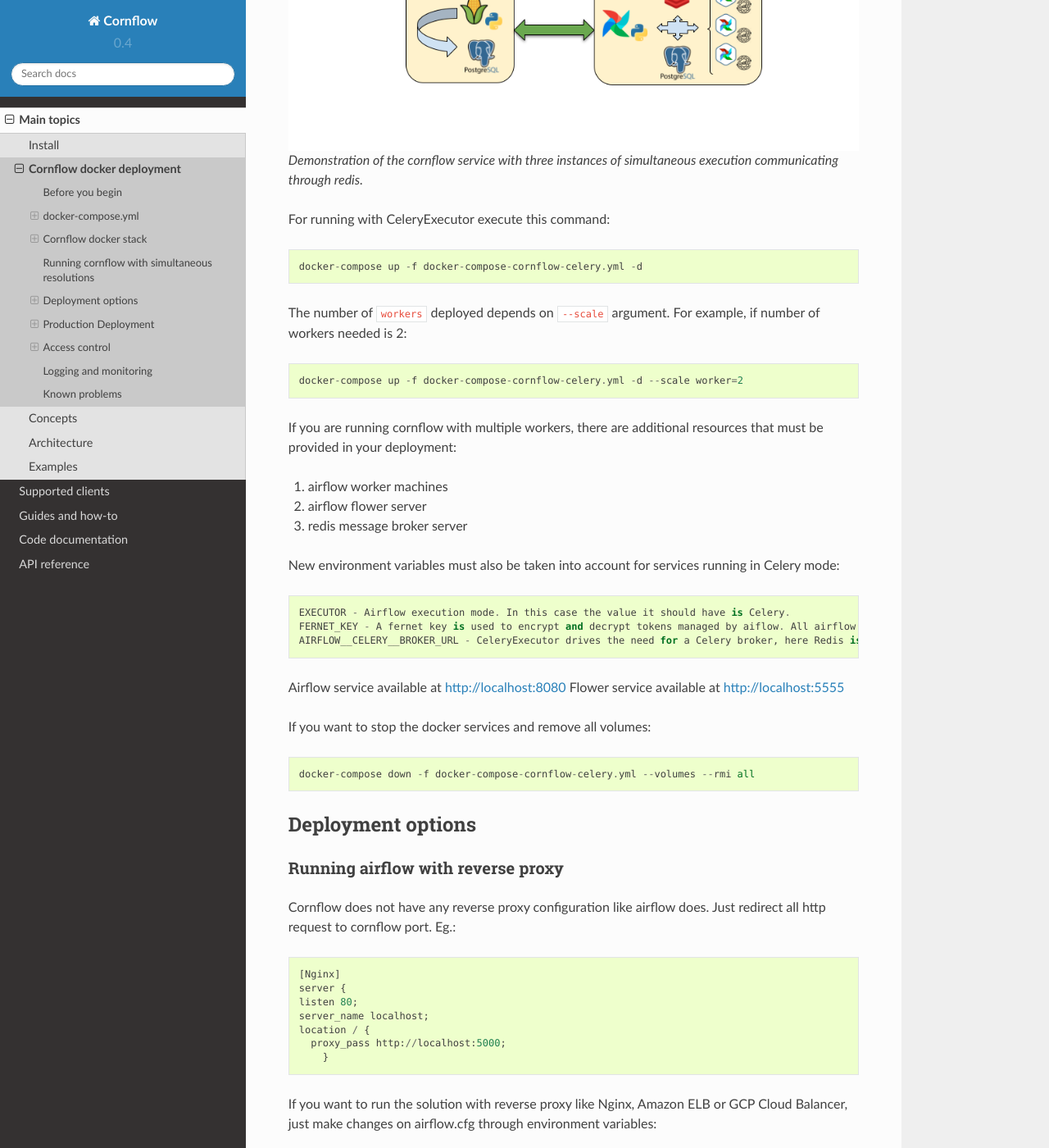
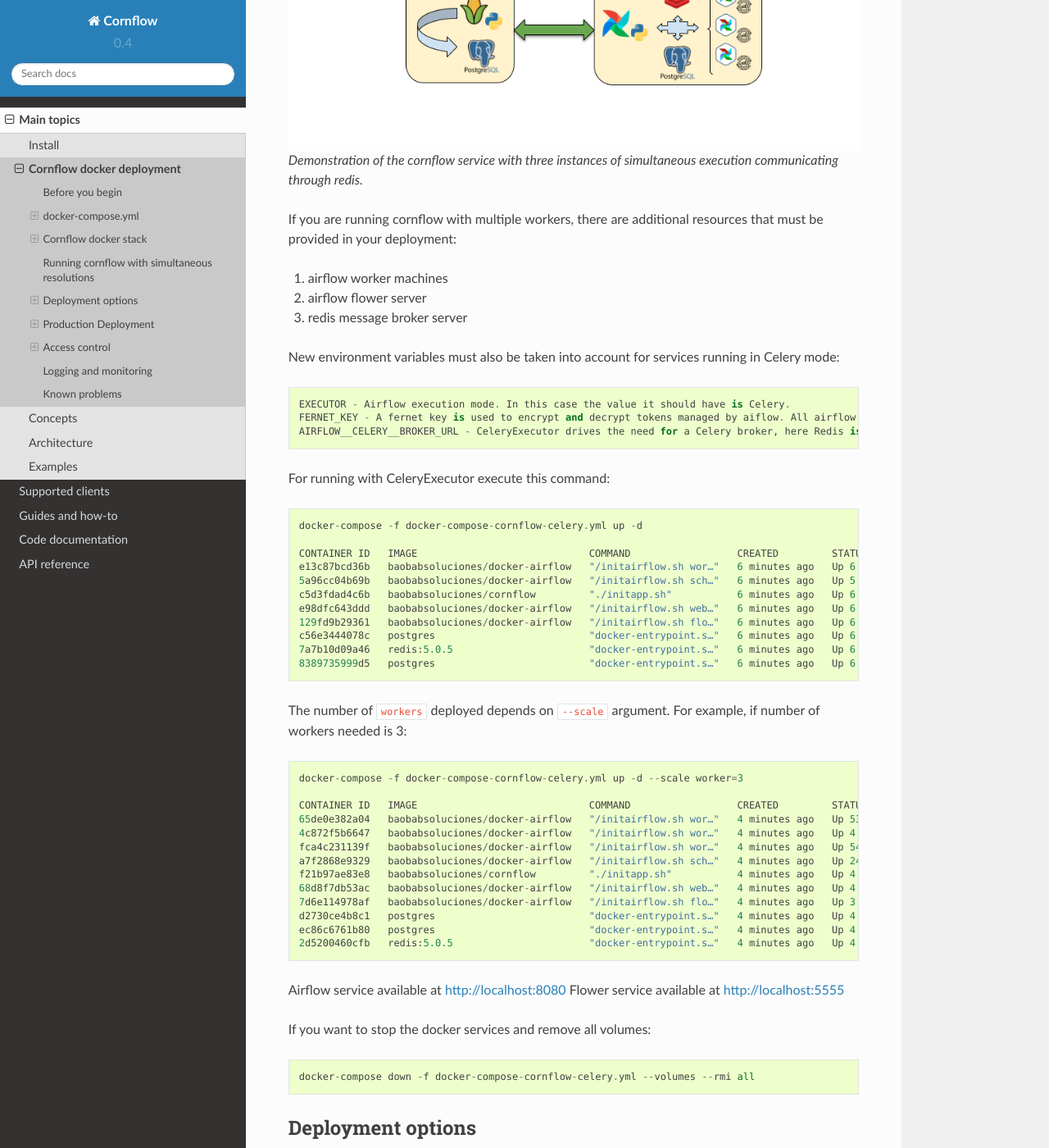
Before and after one commit to baobabsoluciones/cornflow, a Sphinx documentation site: the page built from docs/source/main/docker-stack.rst, in a window 1280 px wide and 1400 px high, scrolled down 5068 px. Shown: the whole window at 82% size. Built offline with Sphinx 7.4.7 and the Read the Docs theme 2.0.0, drawn with Linux system fonts in a browser that asks for light colours.

Commit message:
documentation docker ps with celery

```diff
--- a/docs/source/main/docker-stack.rst
+++ b/docs/source/main/docker-stack.rst
@@ -178,14 +178,6 @@
 
     Demonstration of the cornflow service with three instances of simultaneous execution communicating through redis.
 
-For running with CeleryExecutor execute this command::
-
-    docker-compose up -f docker-compose-cornflow-celery.yml -d
-
-The number of ``workers`` deployed depends on ``--scale`` argument. For example, if number of workers needed is 2::
-
-    docker-compose up -f docker-compose-cornflow-celery.yml -d --scale worker=2
-
 If you are running cornflow with multiple workers, there are additional resources that must be provided in your deployment:
 
 #. airflow worker machines
@@ -197,6 +189,36 @@
     EXECUTOR - Airflow execution mode. In this case the value it should have is Celery.
     FERNET_KEY - A fernet key is used to encrypt and decrypt tokens managed by aiflow. All airflow related services must have the same key value.
     AIRFLOW__CELERY__BROKER_URL - CeleryExecutor drives the need for a Celery broker, here Redis is used.
+
+For running with CeleryExecutor execute this command::
+
+    docker-compose -f docker-compose-cornflow-celery.yml up -d
+
+    CONTAINER ID   IMAGE                             COMMAND                  CREATED         STATUS                   PORTS                                                           NAMES
+    e13c87bcd36b   baobabsoluciones/docker-airflow   "/initairflow.sh wor…"   6 minutes ago   Up 6 minutes             5555/tcp, 8080/tcp, 8793/tcp                                    corn_worker_1
+    5a96cc04b69b   baobabsoluciones/docker-airflow   "/initairflow.sh sch…"   6 minutes ago   Up 5 minutes             5555/tcp, 8080/tcp, 8793/tcp                                    corn_scheduler_1
+    c5d3fdad4c6b   baobabsoluciones/cornflow         "./initapp.sh"           6 minutes ago   Up 6 minutes             0.0.0.0:5000->5000/tcp, :::5000->5000/tcp                       corn_cornflow_1
+    e98dfc643ddd   baobabsoluciones/docker-airflow   "/initairflow.sh web…"   6 minutes ago   Up 6 minutes (healthy)   5555/tcp, 8793/tcp, 0.0.0.0:8080->8080/tcp, :::8080->8080/tcp   corn_webserver_1
+    129fd9b29361   baobabsoluciones/docker-airflow   "/initairflow.sh flo…"   6 minutes ago   Up 6 minutes             8080/tcp, 0.0.0.0:5555->5555/tcp, :::5555->5555/tcp, 8793/tcp   corn_flower_1
+    c56e3444078c   postgres                          "docker-entrypoint.s…"   6 minutes ago   Up 6 minutes             5432/tcp                                                        corn_airflow_db_1
+    7a7b10d09a46   redis:5.0.5                       "docker-entrypoint.s…"   6 minutes ago   Up 6 minutes             6379/tcp                                                        corn_redis_1
+    8389735999d5   postgres                          "docker-entrypoint.s…"   6 minutes ago   Up 6 minutes             5432/tcp                                                        corn_cornflow_db_1
+
+The number of ``workers`` deployed depends on ``--scale`` argument. For example, if number of workers needed is 3::
+
+    docker-compose -f docker-compose-cornflow-celery.yml up -d --scale worker=3
+
+    CONTAINER ID   IMAGE                             COMMAND                  CREATED         STATUS                   PORTS                                                           NAMES
+    65de0e382a04   baobabsoluciones/docker-airflow   "/initairflow.sh wor…"   4 minutes ago   Up 53 seconds            5555/tcp, 8080/tcp, 8793/tcp                                    corn_worker_1
+    4c872f5b6647   baobabsoluciones/docker-airflow   "/initairflow.sh wor…"   4 minutes ago   Up 4 minutes             5555/tcp, 8080/tcp, 8793/tcp                                    corn_worker_3
+    fca4c231139f   baobabsoluciones/docker-airflow   "/initairflow.sh wor…"   4 minutes ago   Up 54 seconds            5555/tcp, 8080/tcp, 8793/tcp                                    corn_worker_2
+    a7f2868e9329   baobabsoluciones/docker-airflow   "/initairflow.sh sch…"   4 minutes ago   Up 24 seconds            5555/tcp, 8080/tcp, 8793/tcp                                    corn_scheduler_1
+    f21b97ae83e8   baobabsoluciones/cornflow         "./initapp.sh"           4 minutes ago   Up 4 minutes             0.0.0.0:5000->5000/tcp, :::5000->5000/tcp                       corn_cornflow_1
+    68d8f7db53ac   baobabsoluciones/docker-airflow   "/initairflow.sh web…"   4 minutes ago   Up 4 minutes (healthy)   5555/tcp, 8793/tcp, 0.0.0.0:8080->8080/tcp, :::8080->8080/tcp   corn_webserver_1
+    7d6e114978af   baobabsoluciones/docker-airflow   "/initairflow.sh flo…"   4 minutes ago   Up 3 minutes             8080/tcp, 0.0.0.0:5555->5555/tcp, :::5555->5555/tcp, 8793/tcp   corn_flower_1
+    d2730ce4b8c1   postgres                          "docker-entrypoint.s…"   4 minutes ago   Up 4 minutes             5432/tcp                                                        corn_cornflow_db_1
+    ec86c6761b80   postgres                          "docker-entrypoint.s…"   4 minutes ago   Up 4 minutes             5432/tcp                                                        corn_airflow_db_1
+    2d5200460cfb   redis:5.0.5                       "docker-entrypoint.s…"   4 minutes ago   Up 4 minutes             6379/tcp                                                        corn_redis_1
 
 Airflow service available at http://localhost:8080
 Flower service available at http://localhost:5555
```
